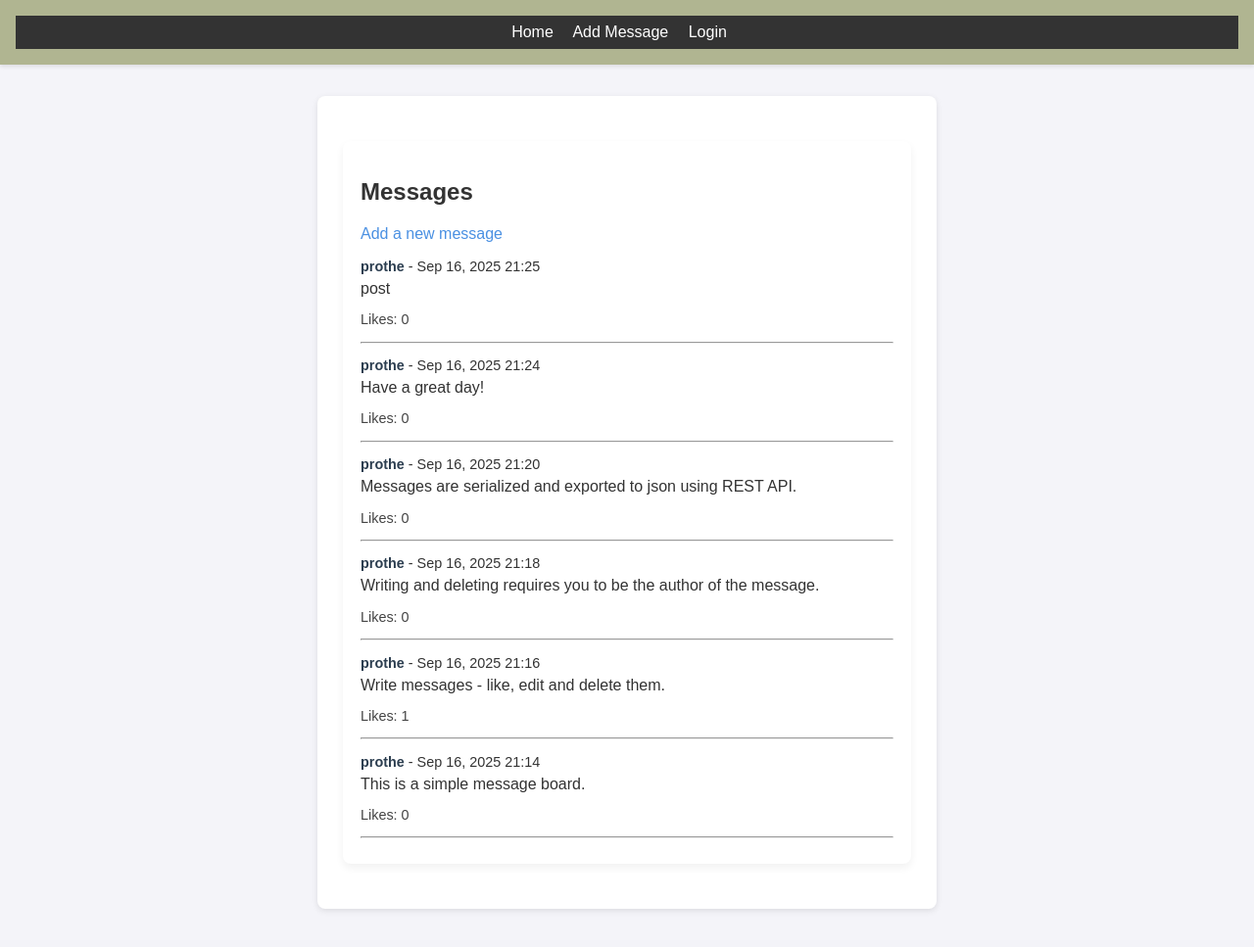
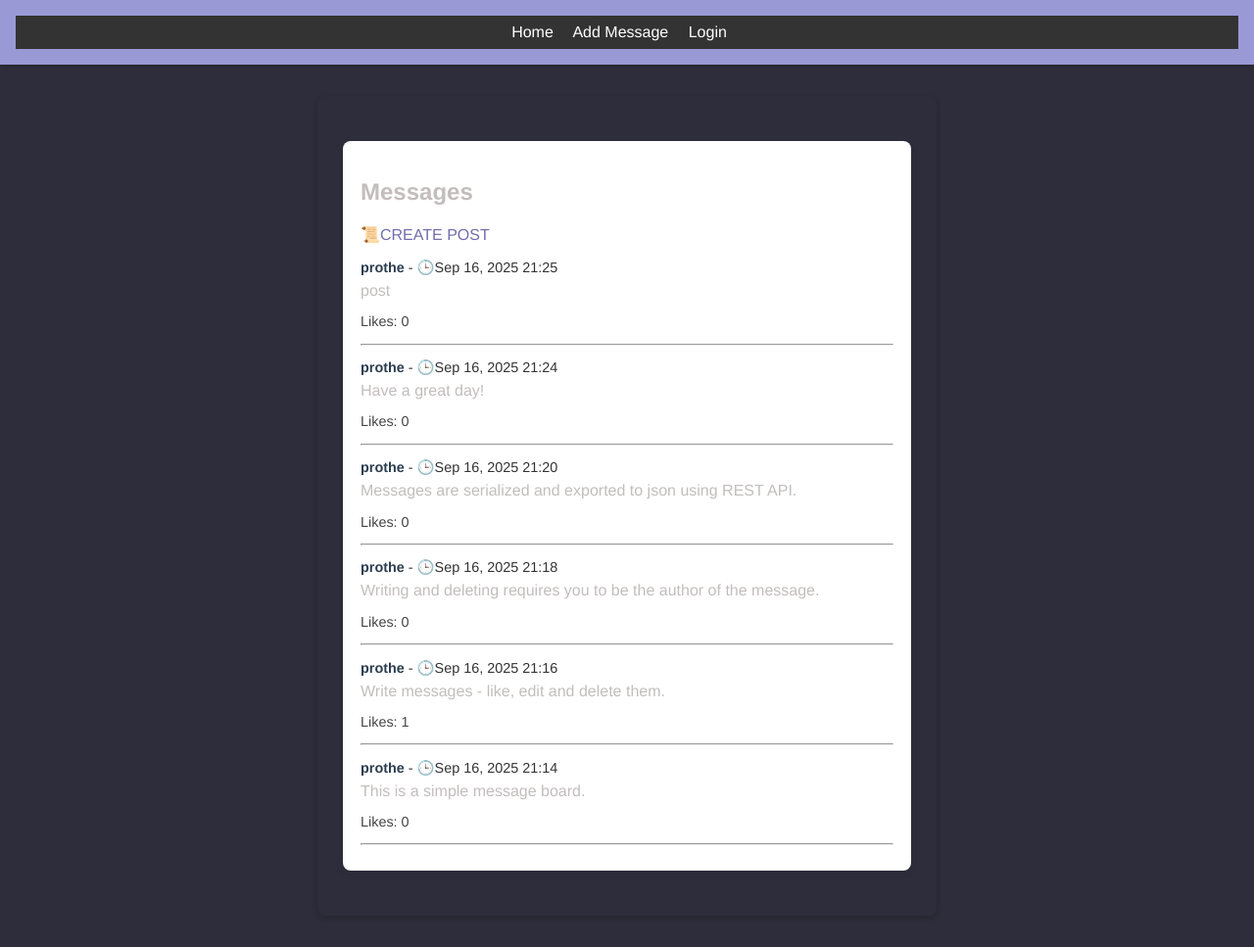
Before and after one commit to ibirothe/DjangoMessageBoard, a Django app: page / in a window 1280 px wide. Shown: the whole page at 98% size. Before the commit the page ends 930 px from the top, so only its background shows below. Run offline with Django 5.2, Linux system fonts and the light colour scheme; data comes from the database, SQL or seed files in the repository; both versions use the stored data as it was after the commit.

Commit message:
minimal css tweaks and styling

```diff
--- a/core/views.py
+++ b/core/views.py
@@ -20,7 +20,7 @@ class MessageListView(ListView):
     template_name = "index.html"
     context_object_name = "messages_list"
     ordering = ["-created_at"]
-    paginate_by = 10
+    paginate_by = 8
 
 
 class MessageCreateView(LoginRequiredMixin, CreateView):
--- a/static/style.css
+++ b/static/style.css
@@ -2,20 +2,20 @@
 
 /* Basic page styling */
 body {
-    font-family: Arial, sans-serif;
-    background-color: #f4f4f9;
-    color: #333;
+    font-family: Helvetica, sans-serif;
+    background-color: rgb(45, 45, 59);
+    color: #c3bdbd;
     margin: 0;
     padding: 0;
 }
 
 /* Header */
 header {
-    background-color: #b0b591;
-    color: white;
+    background-color: rgb(153, 153, 213);
+    color: #c3bdbd;
     padding: 1rem;
     text-align: center;
-    box-shadow: 0 2px 4px rgba(0,0,0,0.1);
+    box-shadow: 0 2px 4px rgba(0, 0, 0, 0.172);
 }
 
 /* Main content */
@@ -23,14 +23,14 @@ main {
     max-width: 600px;
     margin: 2rem auto;
     padding: 1rem;
-    background-color: white;
+    background-color: rgb(45, 45, 59);
     border-radius: 8px;
-    box-shadow: 0 2px 6px rgba(0,0,0,0.1);
+    box-shadow: 0 2px 6px rgba(0, 0, 0, 0.172);
 }
 
 /* Links */
 a {
-    color: #4a90e2;
+    color: #716dad;
     text-decoration: none;
 }
 
@@ -53,15 +53,15 @@ form input[type="text"] {
 
 form button {
     padding: 0.5rem 1rem;
-    background-color: #2c3e50;
-    color: white;
+    background-color: rgb(26, 24, 29);
+    color: #c3bdbd;
     border: none;
     border-radius: 4px;
     cursor: pointer;
 }
 
 form button:hover {
-    background-color: #357ab8;
+    background-color: rgb(38, 35, 44);
 }
 
 /* Message list */
@@ -96,10 +96,10 @@ strong {
   font-size: 0.95rem;
 }
 /* message types (django uses these tags) */
-.flash.success { background-color: #b0b591; color: #2c3e50; }
-.flash.info    { background-color: #b0b591; color: #2c3e50; }
-.flash.warning { background-color: #b0b591; color: #2c3e50; }
-.flash.error   { background-color: #b0b591; color: #721c24; }
+.flash.success { background-color:rgb(174, 174, 223); color: #2c3e50; }
+.flash.info    { background-color:rgb(174, 174, 223); color: #2c3e50; }
+.flash.warning { background-color:rgb(174, 174, 223); color: #2c3e50; }
+.flash.error   { background-color:rgb(174, 174, 223); color: #721c24; }
 
 /* tiny layout tweaks for the card and messages */
 .container { display:flex; justify-content:center; padding: 30px 10px; }
--- a/templates/index.html
+++ b/templates/index.html
@@ -7,13 +7,13 @@
   <section class="container">
     <div class="card">
       <h2>Messages</h2>
-      <p><a class="add-link" href="{% url 'add_message' %}">Add a new message</a></p>
+      <p><a class="add-link" href="{% url 'add_message' %}">📜CREATE POST</a></p>
 
       {% for message in messages_list %}
         <div class="message-item">
           <p class="meta">
             <strong>{{ message.author }}</strong> -
-            <span class="time">{{ message.created_at|date:"M d, Y H:i" }}</span>
+            <span class="time">🕒{{ message.created_at|date:"M d, Y H:i" }}</span>
           </p>
           <p class="text">{{ message.text }}</p>
 
@@ -21,15 +21,15 @@
             <span>Likes: {{ message.total_likes }}</span>
             {% if user.is_authenticated %}
               <a href="{% url 'like_message' message.pk %}">
-                {% if user in message.likes.all %}Unlike{% else %}Like{% endif %}
+                {% if user in message.likes.all %}💔Unlike{% else %}❤️Like{% endif %}
               </a>
             {% endif %}
 
             {% if user.is_authenticated and user.username == message.author %}
               &nbsp;|&nbsp;
-              <a href="{% url 'edit_message' message.pk %}">Edit</a>
+              <a href="{% url 'edit_message' message.pk %}">✏️Edit</a>
               &nbsp;|&nbsp;
-              <a href="{% url 'delete_message' message.pk %}">Delete</a>
+              <a href="{% url 'delete_message' message.pk %}">🗑️Delete</a>
             {% endif %}
           </p>
         </div>
```
Also changed, not shown: db.sqlite3.
